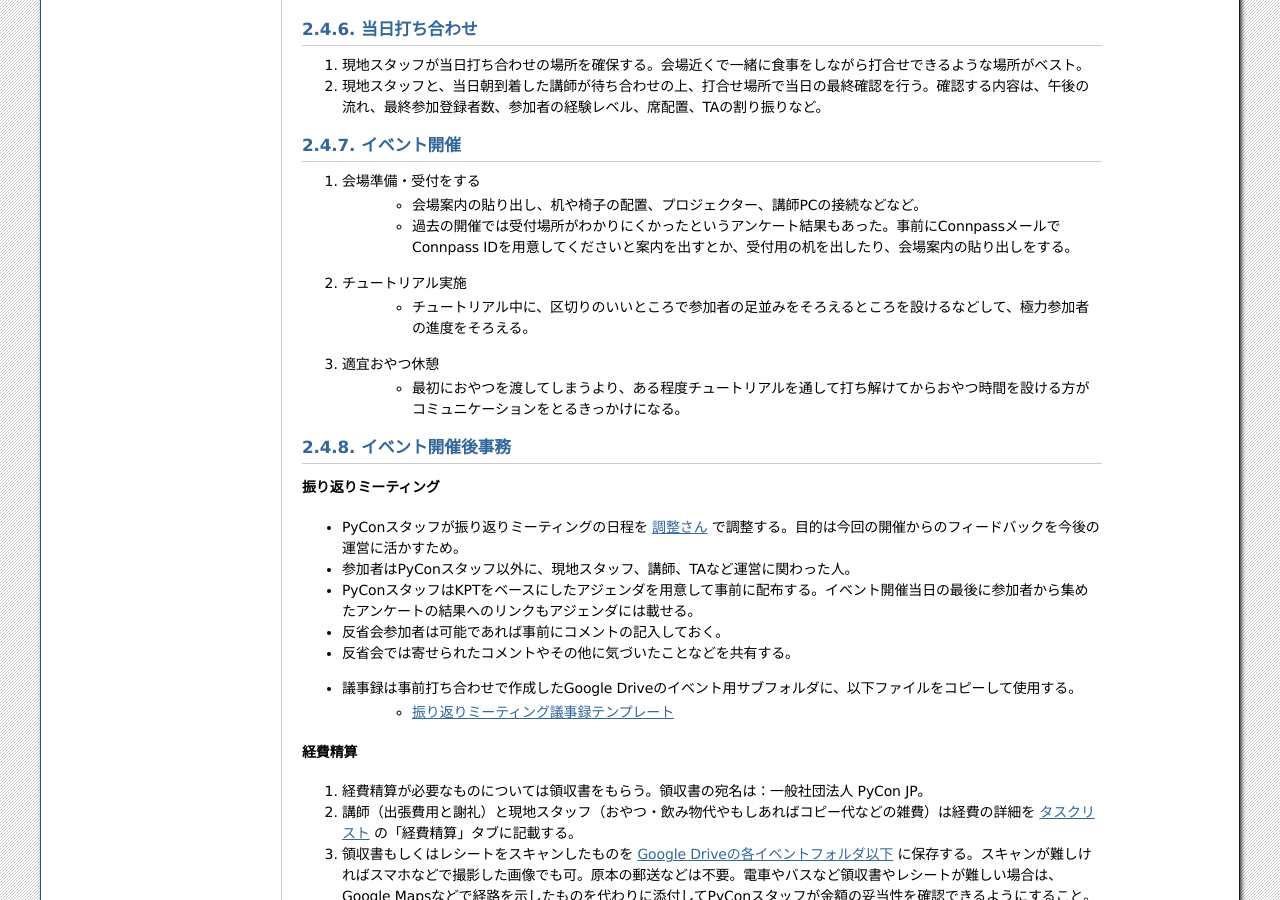
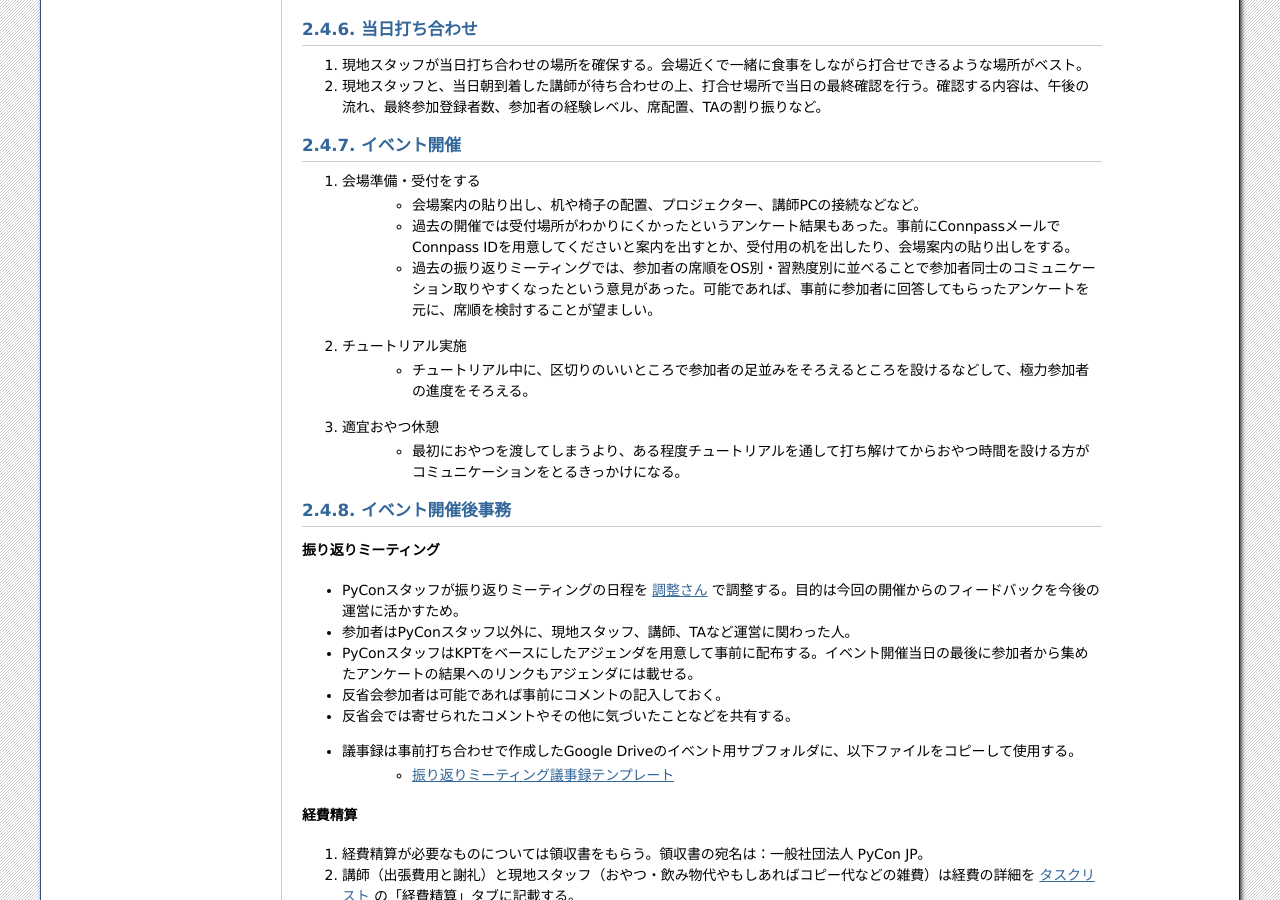
Before and after one commit to pyconjp/pycamp.pycon.jp, a Sphinx documentation site: the page built from source/organize/1_manual.rst, in a window 1280 px wide and 900 px high, scrolled down 2944 px. Built offline with Sphinx 7.4.7, drawn with Linux system fonts in a browser that asks for light colours.

Commit message:
ISSHA-621 イベント時の参加者の席順についての説明を追加

```diff
--- a/ChangeLog.txt
+++ b/ChangeLog.txt
@@ -11,6 +11,10 @@ Not released
 * #27 Pythonのデータ型［コレクション編］の「繰り返し用変数」という表現について再検討
 * #26 Pythonのデータ型（基本編）巨大な整数演算もできることを追記
 * #25 「スクレイピングの対象にするページの例」を載せる
+
+2017-06-11
+----------
+* ISSHA-621 イベント時の参加者の席順についての説明を追加
 
 2017-05-08
 ----------
--- a/source/organize/1_manual.rst
+++ b/source/organize/1_manual.rst
@@ -145,6 +145,7 @@ TA申込者
 #. 会場準備・受付をする
     * 会場案内の貼り出し、机や椅子の配置、プロジェクター、講師PCの接続などなど。
     * 過去の開催では受付場所がわかりにくかったというアンケート結果もあった。事前にConnpassメールでConnpass IDを用意してくださいと案内を出すとか、受付用の机を出したり、会場案内の貼り出しをする。
+    * 過去の振り返りミーティングでは、参加者の席順をOS別・習熟度別に並べることで参加者同士のコミュニケーション取りやすくなったという意見があった。可能であれば、事前に参加者に回答してもらったアンケートを元に、席順を検討することが望ましい。
 #. チュートリアル実施
     * チュートリアル中に、区切りのいいところで参加者の足並みをそろえるところを設けるなどして、極力参加者の進度をそろえる。
 #. 適宜おやつ休憩
```
